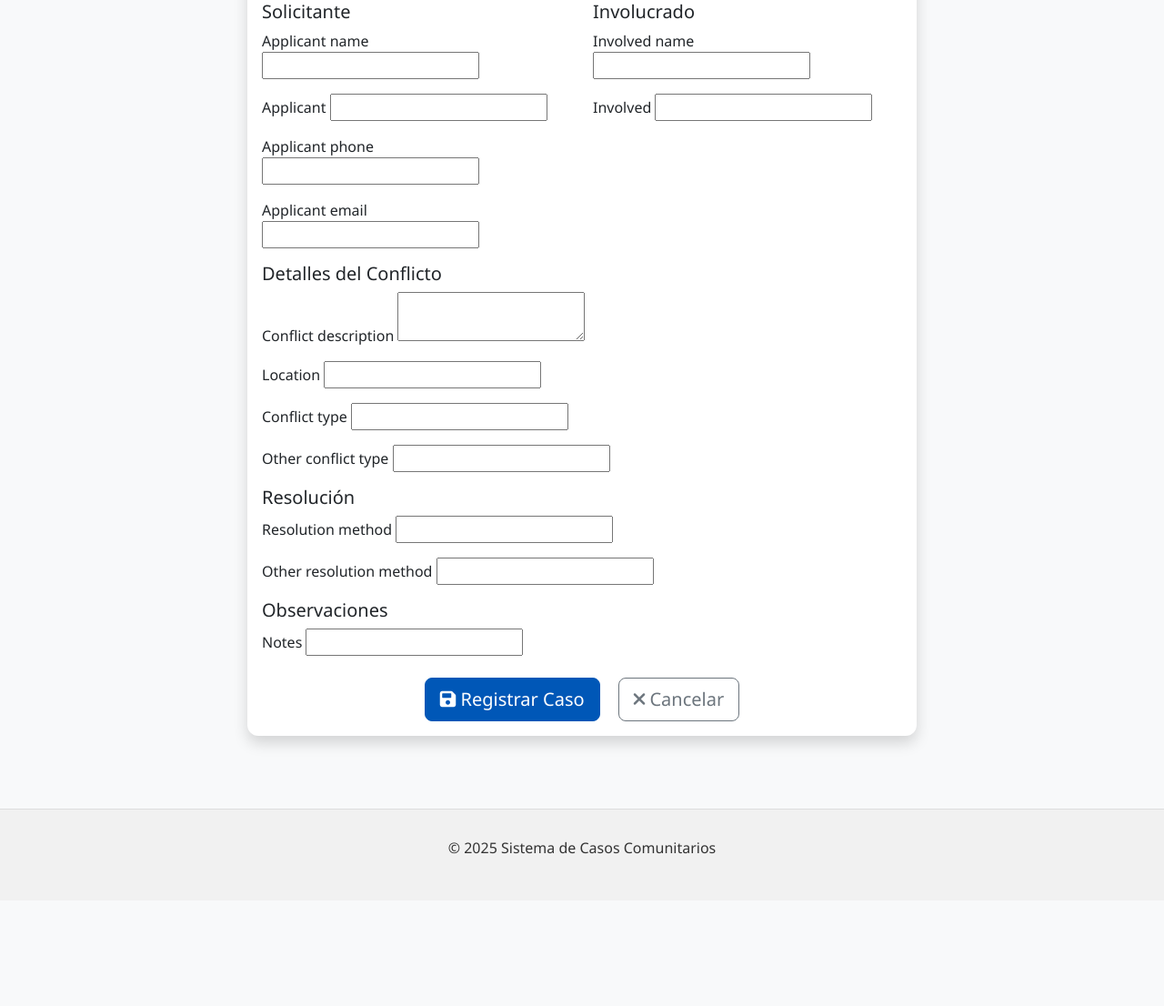
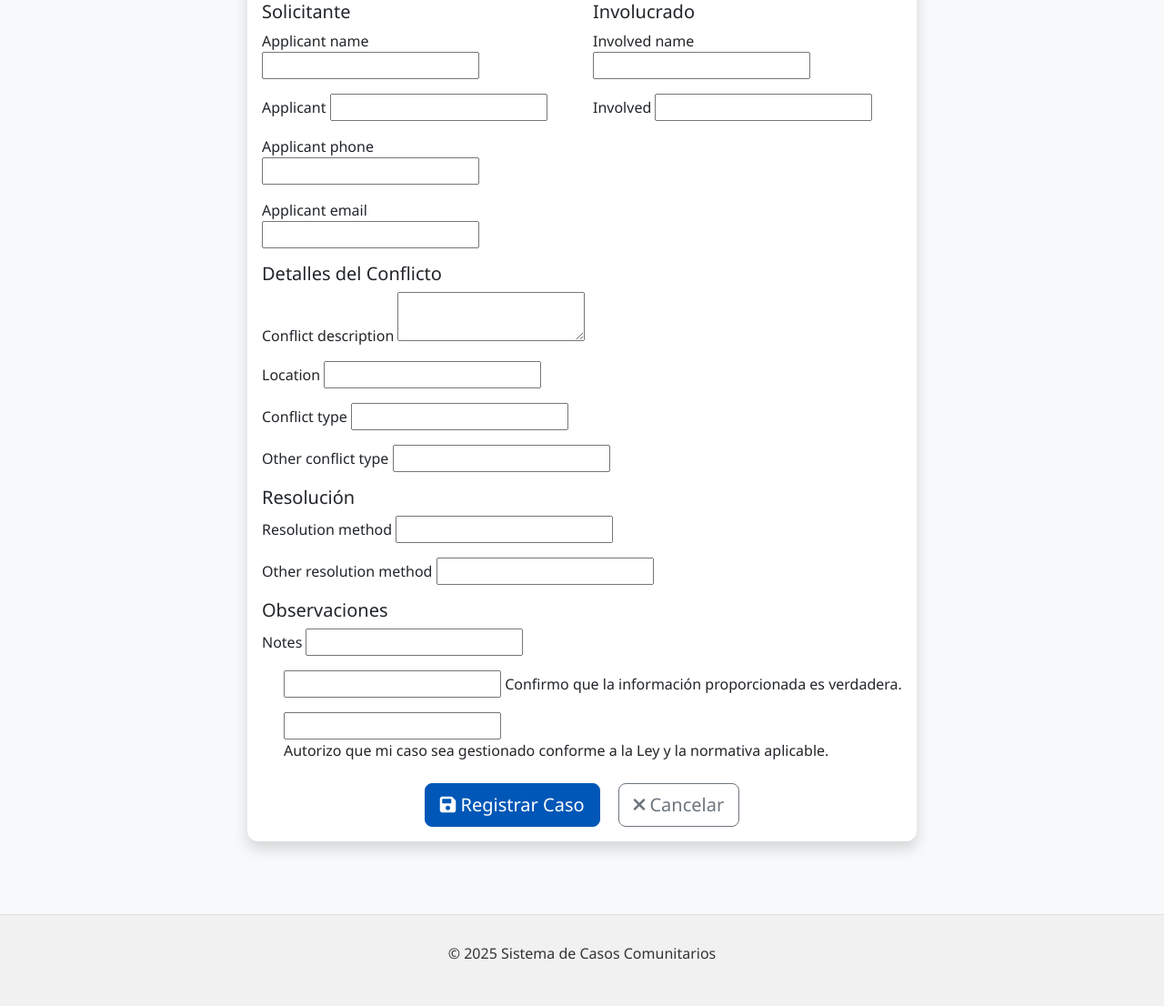
Before and after one commit to Haciendo360/sistema-casos-comunitarios, a Django app: template core/templates/core/register_case.html in a window 1280 px wide. Shown: the part 174-1280 px from the top of the page at 91% size. Before the commit the page ends 1113 px from the top, so only its background shows below. Run offline with Django 5.2, Linux system fonts and the light colour scheme; the template is opened without the code that fills it: most values are stand-ins (such as "Sample title", 1, 10 or a date in 2020); grey boxes marked "Sample" are stand-in pictures; form fields are guessed from the names that the template uses.

Commit message:
Agregamos los consentimientos en registrar caso

```diff
--- a/core/templates/core/register_case.html
+++ b/core/templates/core/register_case.html
@@ -59,6 +59,21 @@
                         <h5>Observaciones</h5>
                         <div class="mb-3">{{ form.notes.label_tag }} {{ form.notes }}</div>
 
+                        <!-- Consentimientos -->
+                        <div class="mb-3 form-check">
+                        {{ form.consentimiento_1 }}
+                        <label class="form-check-label" for="{{ form.consentimiento_1.id_for_label }}">
+                            Confirmo que la información proporcionada es verdadera.
+                        </label>
+                        </div>
+
+                        <div class="mb-3 form-check">
+                        {{ form.consentimiento_2 }}
+                        <label class="form-check-label" for="{{ form.consentimiento_2.id_for_label }}">
+                            Autorizo que mi caso sea gestionado conforme a la Ley y la normativa aplicable.
+                        </label>
+                        </div>
+
                         <div class="mt-4 text-center">
                             <button type="submit" class="btn btn-primary btn-lg me-3">
                                 <i class="fas fa-save"></i> Registrar Caso
```
